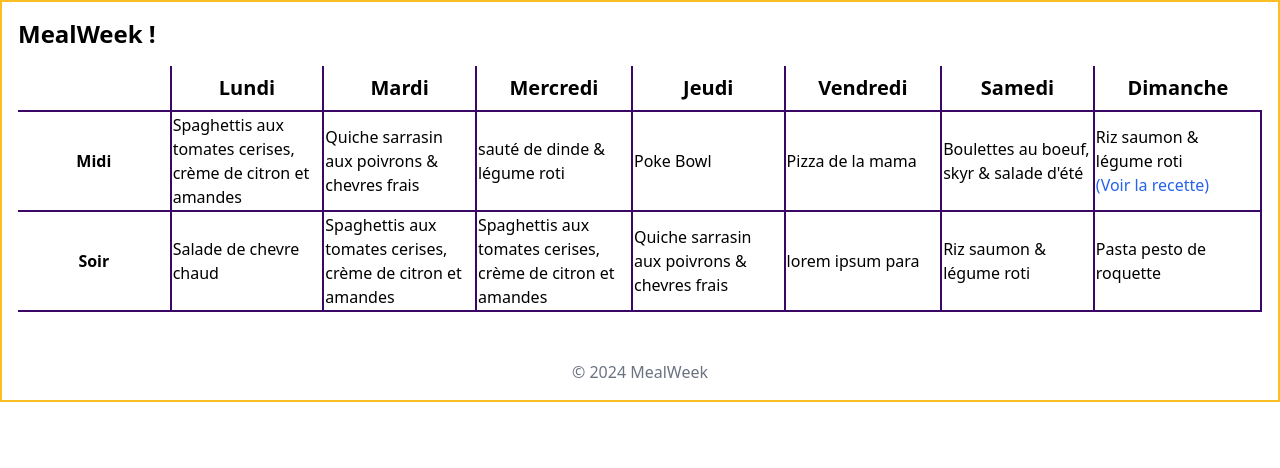
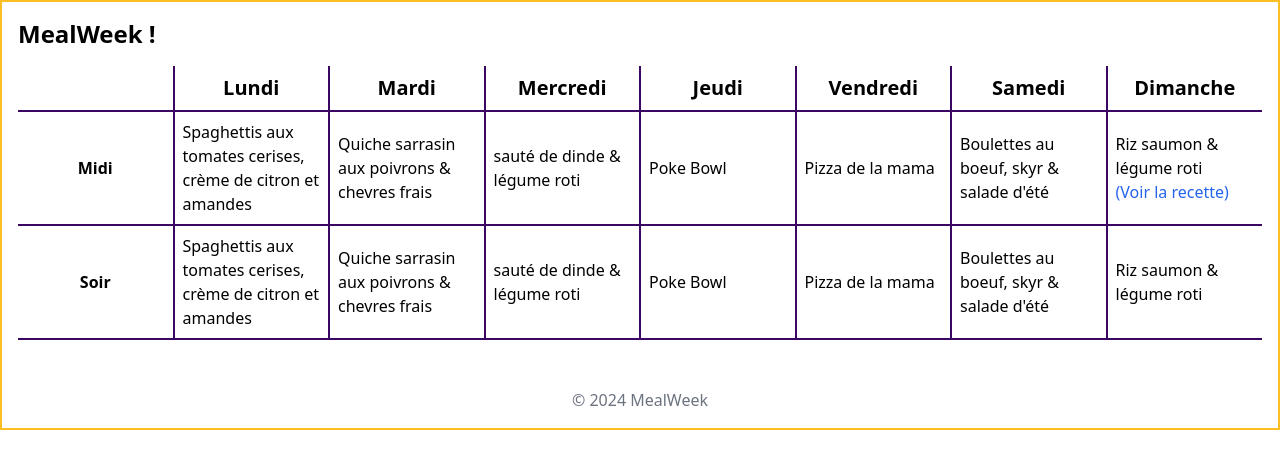
Before and after one commit to Cedrenou/MealWeek, a Vue app: page / in a window 1280 px wide. Shown: the top 468 px of the page. Built offline with nearby package versions, Linux system fonts and the light colour scheme.

Commit message:
add some CSS and refacto

```diff
--- a/src/components/WeeklyMenu.vue
+++ b/src/components/WeeklyMenu.vue
@@ -1,5 +1,5 @@
 <template>
-  <table class="table-fixed mx-auto">
+  <table class="table-fixed mx-auto w-full border-collapse">
     <thead>
       <tr>
         <th
@@ -13,34 +13,20 @@
     </thead>
 
     <tbody>
-      <tr>
-        <th class="border-purple-950 border-l-0 border-2">Midi</th>
+      <tr v-for="mealTime in ['lunch', 'dinner']" :key="mealTime">
+        <th class="border-purple-950 border-l-0 border-2">
+          {{ mealTime === "lunch" ? "Midi" : "Soir" }}
+        </th>
         <td
           v-for="day in mockMenu"
-          :key="`lunch-${day.id}`"
-          class="border-purple-950 border-2"
+          :key="`${mealTime}-${day.id}`"
+          class="border-purple-950 border-2 last-of-type:border-r-0 p-2 cursor-pointer hover:animate-pulse"
+          @click="openFormModal(mealTime, day.date)"
         >
           <p>{{ day.lunch.meal }}</p>
           <a
-            v-if="day.lunch.url"
-            :href="day.lunch.url"
-            target="_blank"
-            class="text-blue-600 hover:underline"
-            >(Voir la recette)</a
-          >
-        </td>
-      </tr>
-      <tr>
-        <th class="border-purple-950 border-l-0 border-2">Soir</th>
-        <td
-          v-for="day in mockMenu"
-          :key="`dinner-${day.id}`"
-          class="border-purple-950 border-2"
-        >
-          <p>{{ day.dinner.meal }}</p>
-          <a
-            v-if="day.dinner.url"
-            :href="day.dinner.url"
+            v-if="day[mealTime].url"
+            :href="day[mealTime].url"
             target="_blank"
             class="text-blue-600 hover:underline"
             >(Voir la recette)</a
@@ -64,6 +50,11 @@ const days = [
   "Samedi",
   "Dimanche",
 ];
+
+function openFormModal(mealTime, date) {
+  console.log("Meal Time :", mealTime);
+  console.log("Date :", date);
+}
 
 const mockMenu = ref([
   {
```
